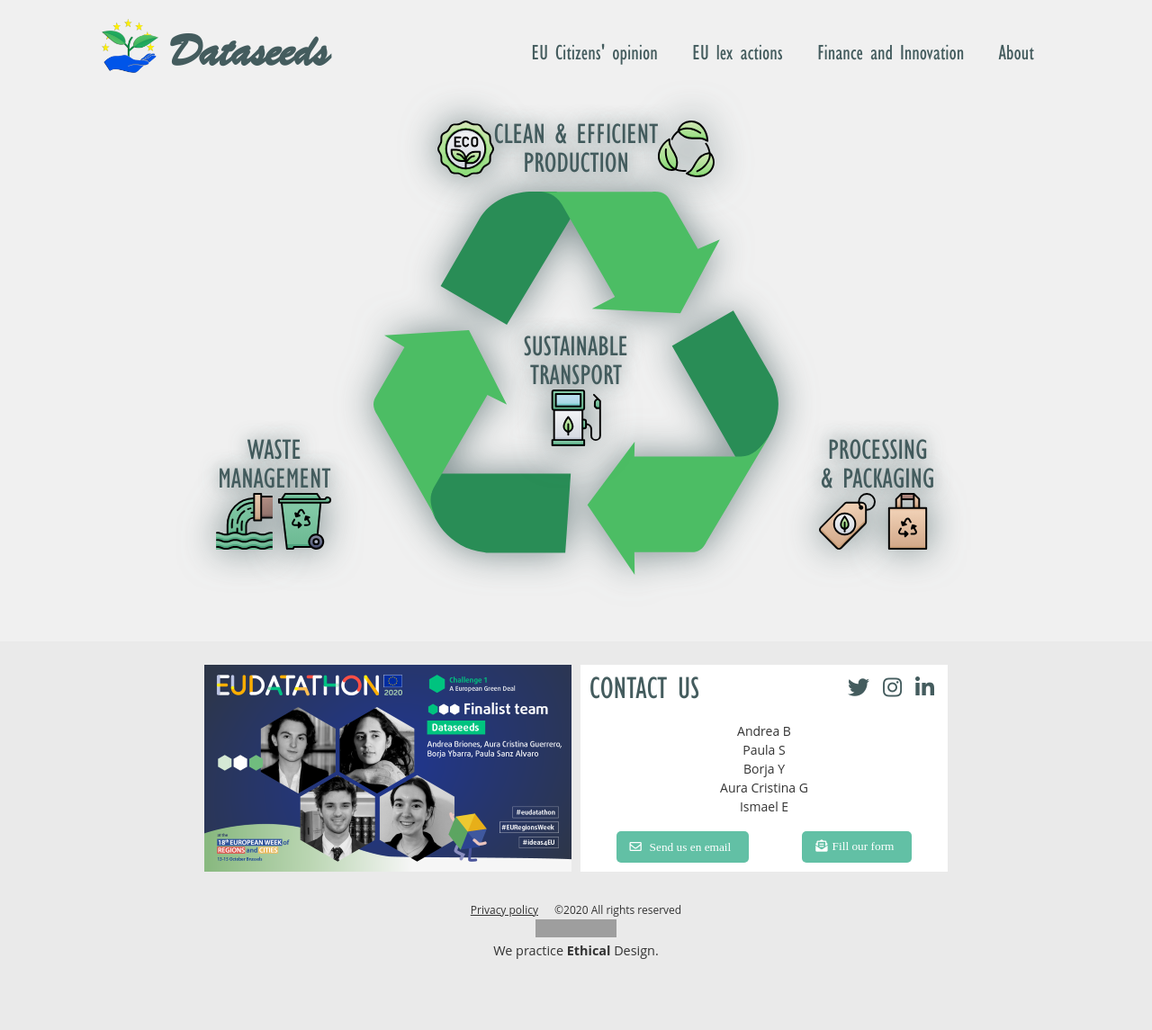
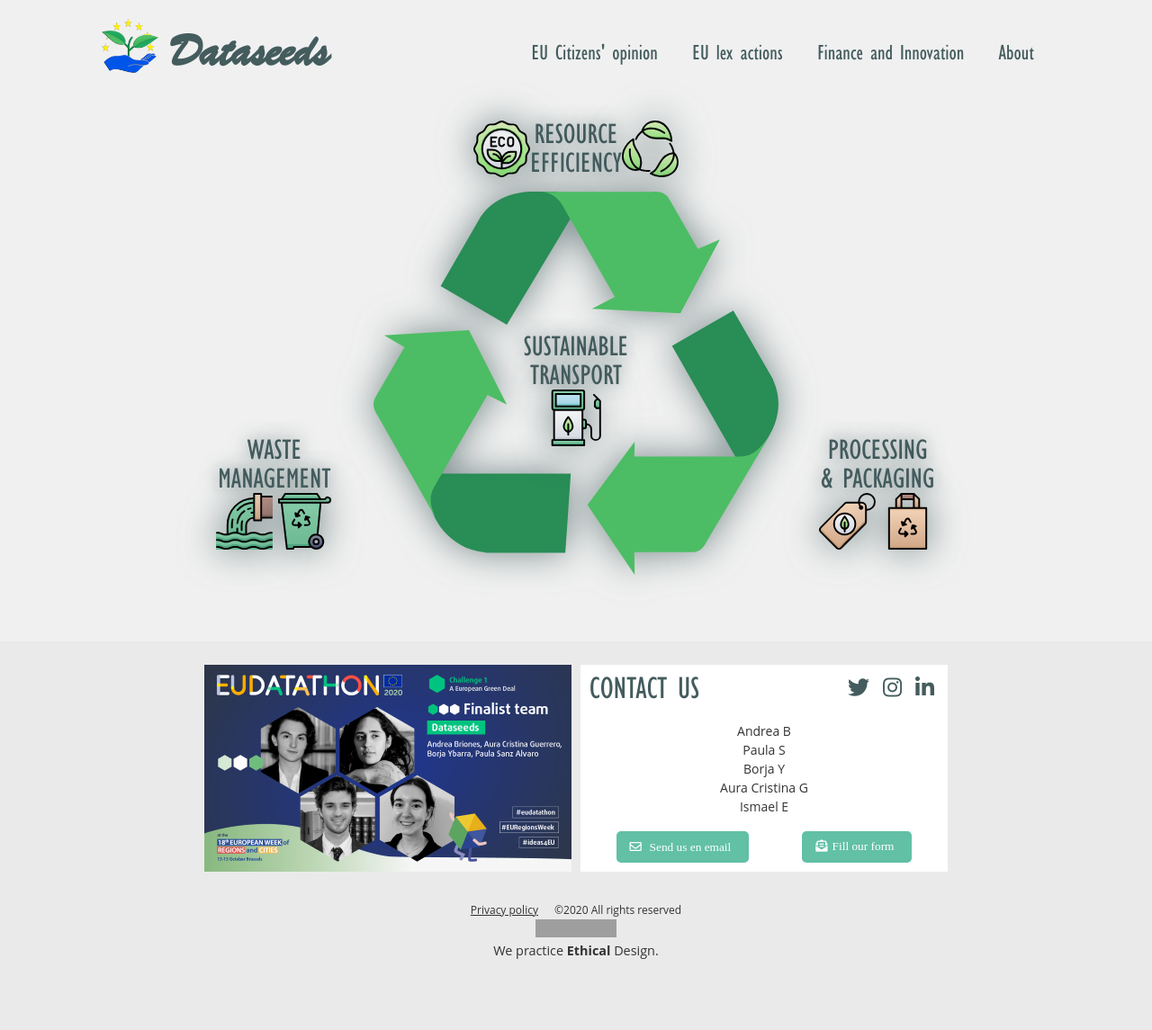
Before and after one commit to Dataseeds/dataseeds.github.io, a Jekyll site: the page built from index.md, in a window 1280 px wide. Shown: the whole page at 90% size. Built offline with Jekyll 4.4.1, drawn with Linux system fonts in a browser that asks for light colours; nearby versions of some CDN libraries; grey boxes are pictures that could not be loaded.

Commit message:
Update index.md
Paula me ha pedido que le cambie el nombre aquí

```diff
--- a/index.md
+++ b/index.md
@@ -10,8 +10,8 @@ permalink: /
     <a class="home-top" href="/production">
         <img class="home-svg" src="/assets/icons/DrawKit-Ecology/Color/Label.svg">
         <div>
-            <h3>CLEAN & EFFICIENT</h3>
-            <h3>PRODUCTION</h3>
+            <h3>RESOURCE</h3>
+            <h3>EFFICIENCY</h3>
         </div>
         <img class="home-svg" src="/assets/icons/DrawKit-Ecology/Color/Leaves.svg">
     </a>
```
